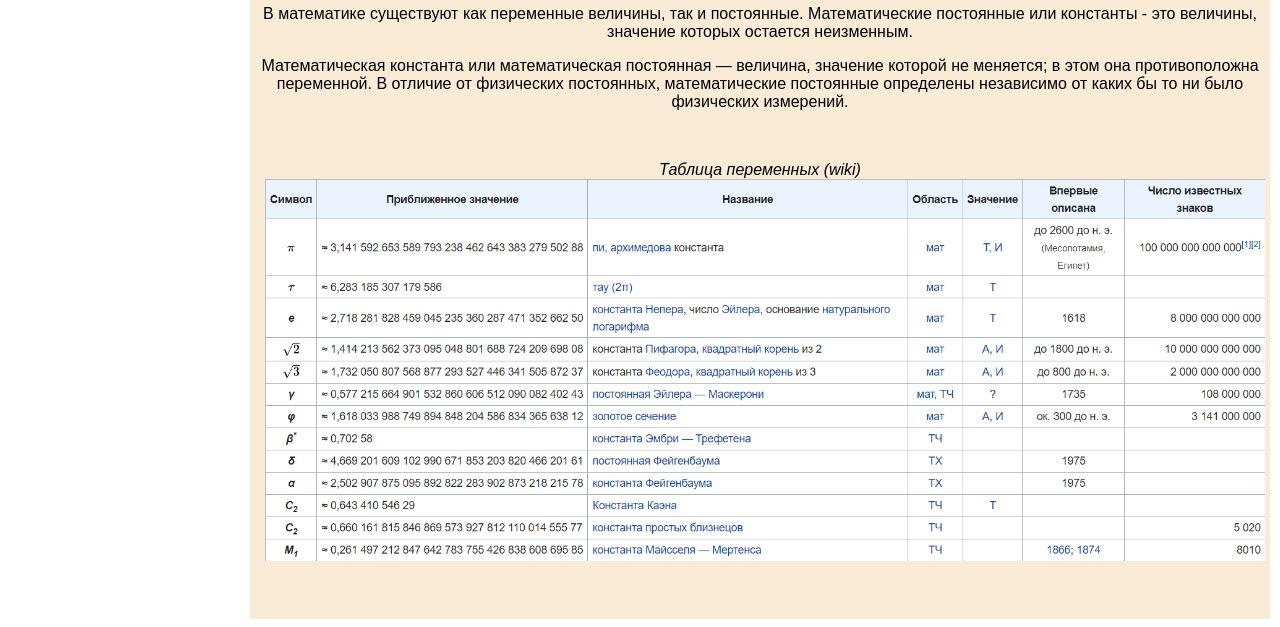
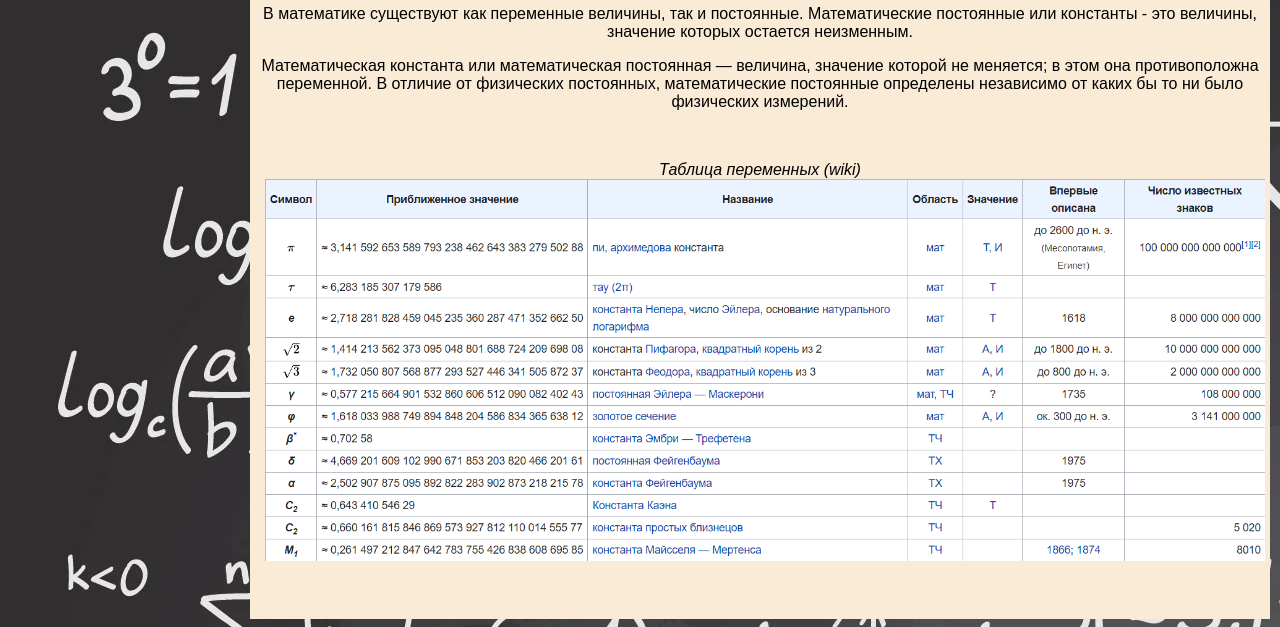
Before and after one commit to monsieown/mathsch19, a plain HTML site: page index.html in a window 1280 px wide. Shown: the part 173-800 px from the top of the page. Drawn offline with Linux system fonts and the light colour scheme.

Commit message:
Update style.css

```diff
--- a/style.css
+++ b/style.css
@@ -7,7 +7,7 @@
     align-items: center;
 }
 .header {
-    background-image: url(bg.jpg);
+    background-image: url(img/bg.jpg);
     height: 100vh;
 }
 body {
```
